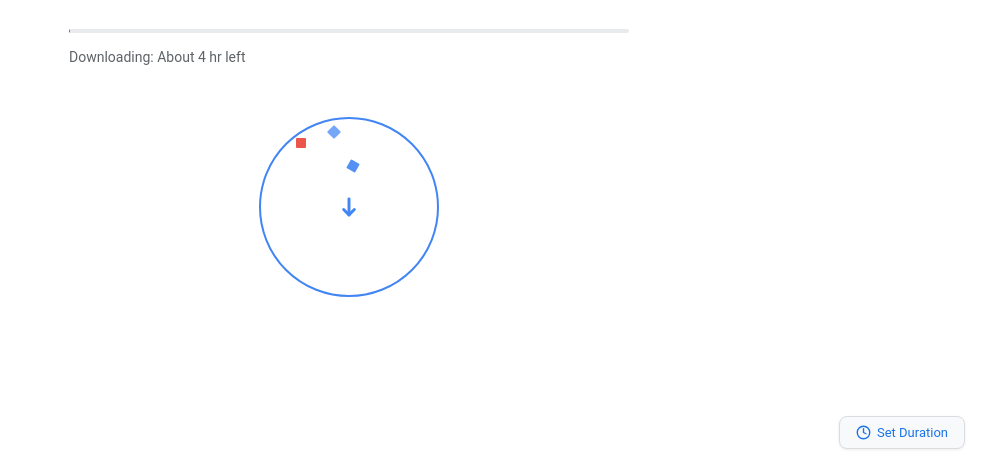
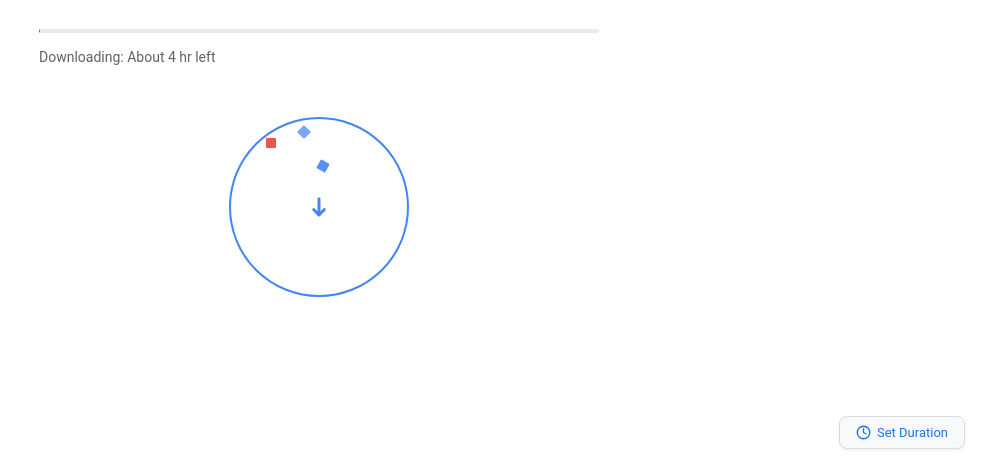
Before and after one commit to mztakeyocrackers-lang/fake-Chromebook-update-screen, a plain HTML site: page index.html in a window 1280 px wide. Shown: the part 327-800 px from the top of the page, without its empty margins (291-1280 px from the left). Drawn offline with Linux system fonts and the light colour scheme.

Commit message:
Add position and right alignment to .screen class

```diff
--- a/index.html
+++ b/index.html
@@ -8,7 +8,7 @@
 * { box-sizing: border-box; margin: 0; padding: 0; }
 html, body { height: 100%; }
 body { background: #fff; display: flex; align-items: center; justify-content: center; min-height: 100vh; font-family: 'Google Sans', 'Roboto', sans-serif; }
-.screen { background: #fff; width: 560px; max-width: 90vw; display: flex; flex-direction: column; align-items: flex-start; padding: 56px 0; text-align: left; margin: 0 auto; }
+.screen { background: #fff; width: 560px; max-width: 90vw; display: flex; flex-direction: column; align-items: flex-start; padding: 56px 0; text-align: left; margin: 0 auto; position: relative; right: 30px; }
 .g-logo { width: 40px; height: 40px; margin-bottom: 36px; }
 h1 { font-size: 30px; font-weight: 400; color: #202124; margin-bottom: 14px; }
 .subtitle { font-size: 14px; color: #5f6368; white-space: nowrap; margin-bottom: 32px; line-height: 1.6; }
```
